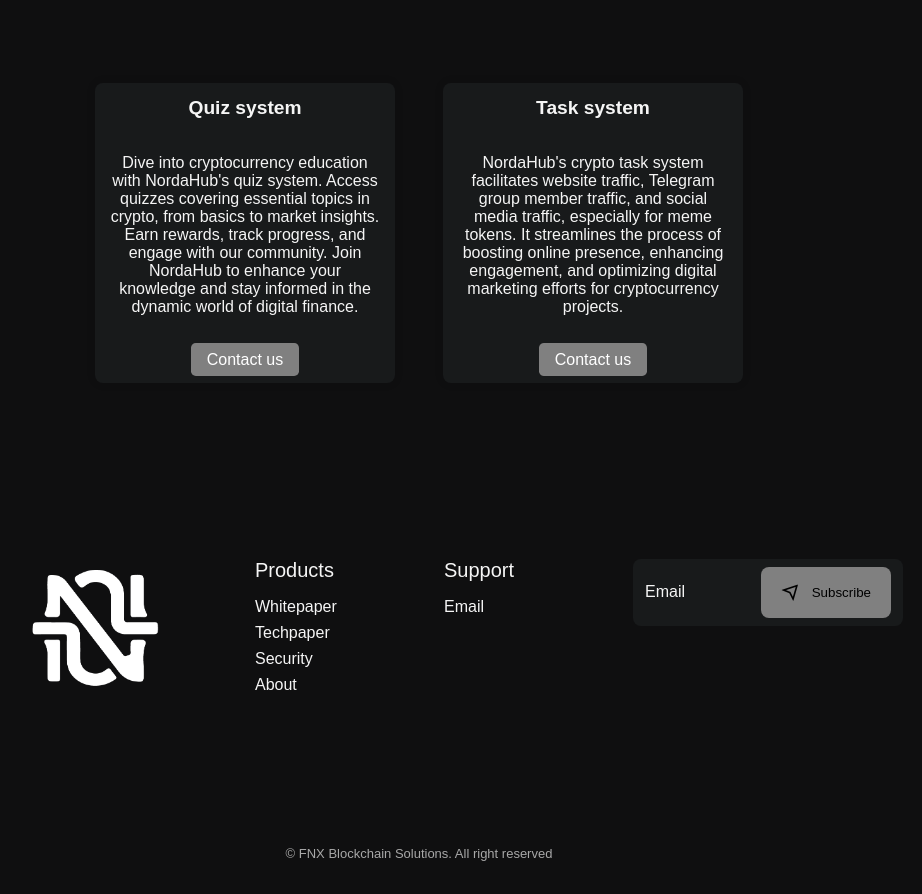
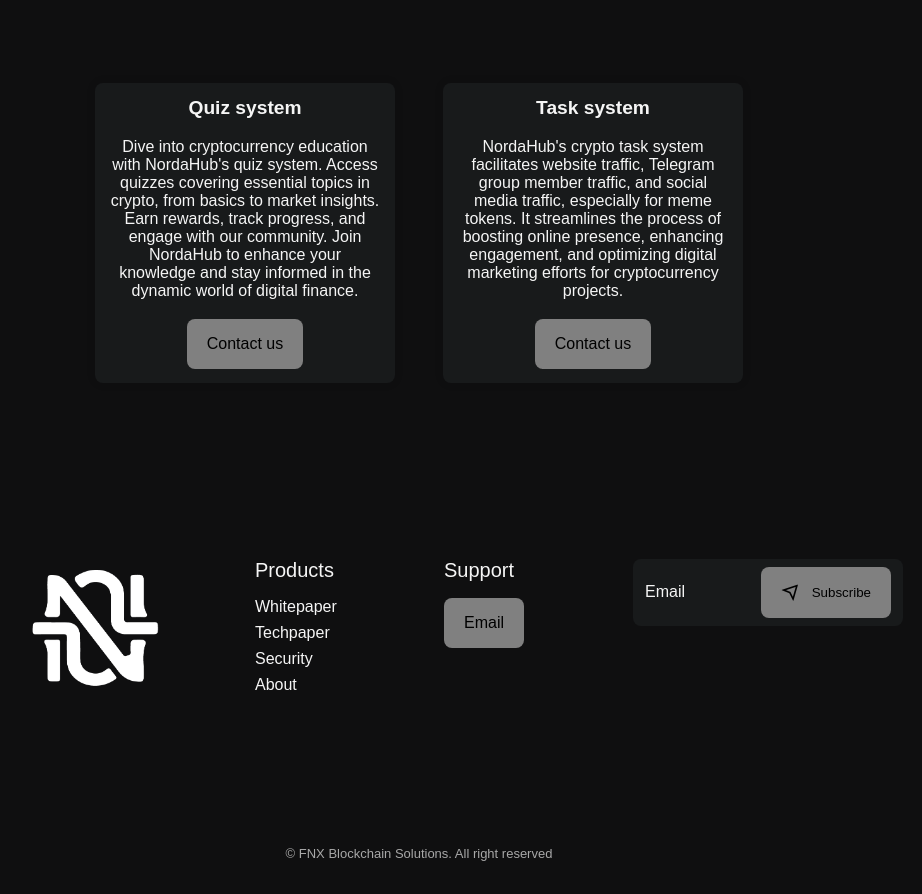
Before and after one commit to Fiddelish/NordaHub, a plain HTML site: page Index.html in a window 1280 px wide. Shown: the part 3050-3944 px from the top of the page, without its empty margins (221-1143 px from the left). Drawn offline with nearby package versions, Linux system fonts and the light colour scheme.

Commit message:
Update Index.html

```diff
--- a/Index.html
+++ b/Index.html
@@ -136,12 +136,12 @@ At Nordahub, we are committed to fostering understanding and awareness of digita
                             <p class="products__description">
 
                                 Dive into cryptocurrency education with NordaHub's quiz system. Access quizzes covering essential topics in crypto, from basics to market insights. Earn rewards, track progress, and engage with our community. Join NordaHub to enhance your knowledge and stay informed in the dynamic world of digital finance.
-                            <div> <a href="#" class="products__button">Contact us</a>
+                            <div> <a href="mailto:Fidde.reng@gmail.com" class="button button--flex" class="products__button">Contact us</a>
                           </div></div>
                           <div class="products__card">
                             <h3 class="products__title">Task system</h3>
                             <p class="products__description">NordaHub's crypto task system facilitates website traffic, Telegram group member traffic, and social media traffic, especially for meme tokens. It streamlines the process of boosting online presence, enhancing engagement, and optimizing digital marketing efforts for cryptocurrency projects.</p>
-                            <div><a href="#" class="products__button">Contact us</a>
+                            <div><a href="mailto:Fidde.reng@gmail.com" class="button button--flex" class="products__button">Contact us</a>
                         </div></div>
                     </div>
                 </div>
@@ -181,7 +181,7 @@ At Nordahub, we are committed to fostering understanding and awareness of digita
 
                     <ul class="footer__links">
                         <li>
-                            <a href="#" class="footer__link">Email</a>
+                            <a href="mailto:Fidde.reng@gmail.com" class="button button--flex" class="footer__link">Email</a>
                         </li>
                         <li>
                             <a href="#" class="footer__link"></a>
```
